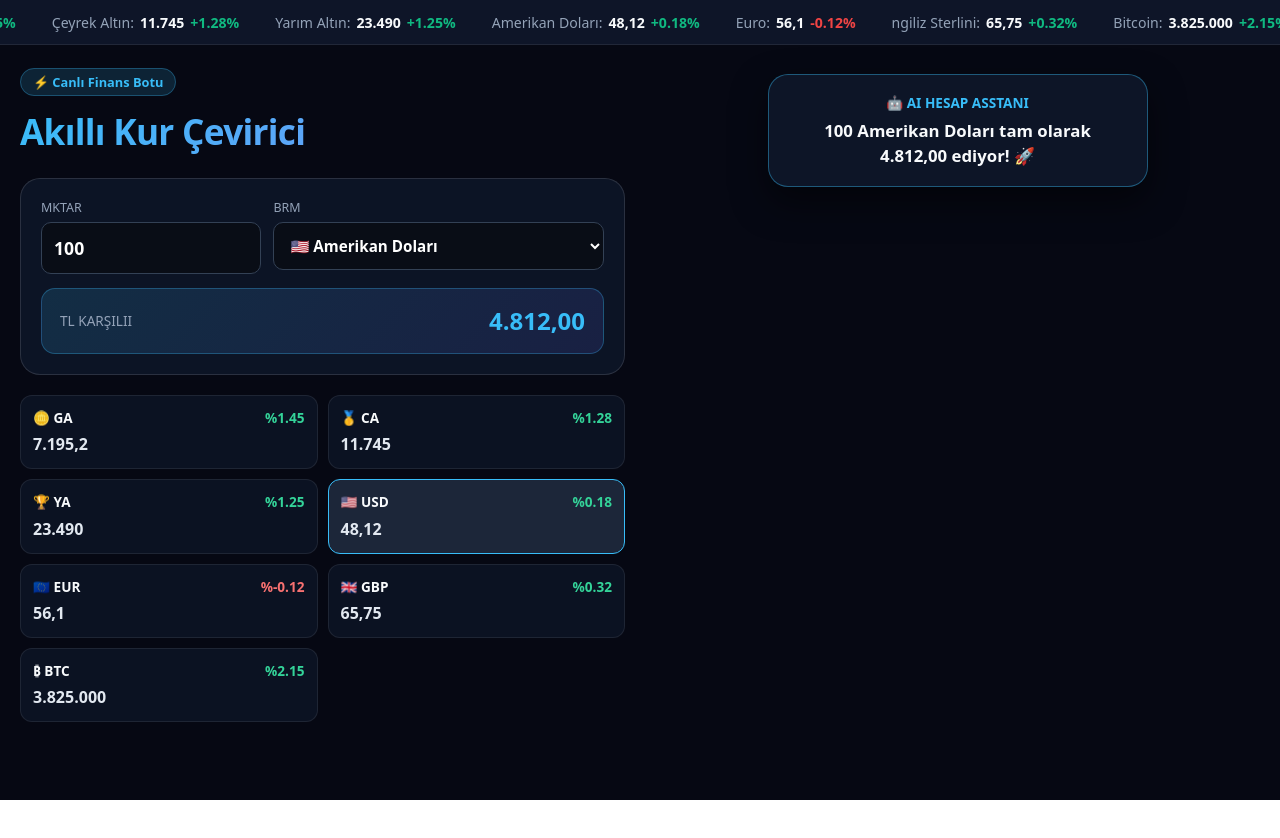
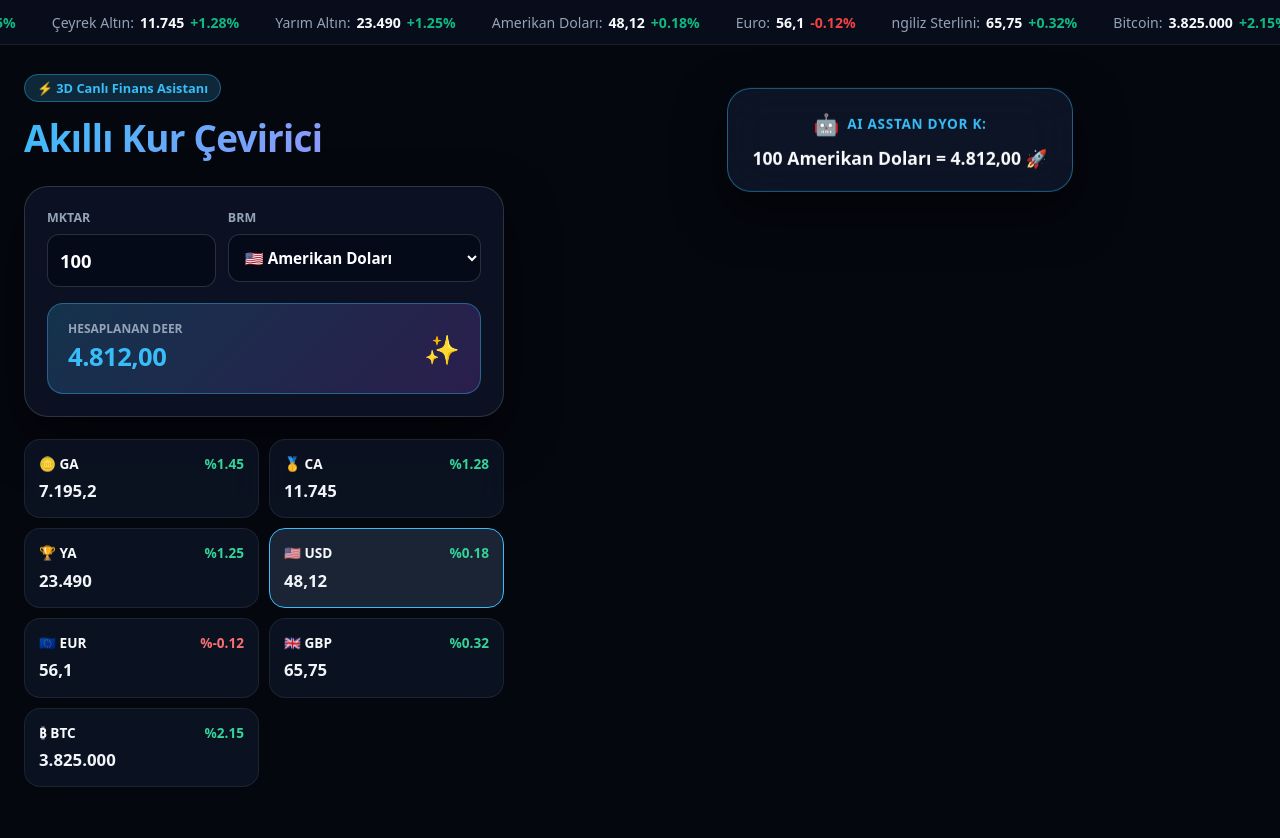
Before and after one commit to umutsenol79-ux/my-app, a Next.js app: page / in a window 1280 px wide. Shown: the top 838 px of the page. Before the commit the page ends 800 px from the top, so only its background shows below. Built offline with nearby package versions, Linux system fonts and the light colour scheme.

Commit message:
feat: make 3D robot full-screen background so it tracks mouse across entire website

```diff
--- a/app/page.tsx
+++ b/app/page.tsx
@@ -1,6 +1,6 @@
 'use client';
 
-import { useState, useEffect, useRef } from 'react';
+import { useState, useEffect } from 'react';
 import Script from 'next/script';
 
 interface RateItem {
@@ -28,7 +28,6 @@
   const [selectedCurrency, setSelectedCurrency] = useState<string>('USD');
   const [isThinking, setIsThinking] = useState<boolean>(false);
   const [robotSpeech, setRobotSpeech] = useState<string>('');
-  const [mousePos, setMousePos] = useState<{ x: number; y: number }>({ x: 0, y: 0 });
 
   const selectedItem = rates.find(r => r.code === selectedCurrency) || rates[0];
   const calculatedTotal = (calcAmount * selectedItem.sell).toLocaleString('tr-TR', { minimumFractionDigits: 2, maximumFractionDigits: 2 });
@@ -37,27 +36,14 @@
     setIsThinking(true);
     const timer = setTimeout(() => {
       setIsThinking(false);
-      setRobotSpeech(`${calcAmount} ${selectedItem.name} tam olarak ${calculatedTotal} ediyor! 🚀`);
+      setRobotSpeech(`${calcAmount} ${selectedItem.name} = ${calculatedTotal} 🚀`);
     }, 350);
 
     return () => clearTimeout(timer);
   }, [calcAmount, selectedCurrency]);
 
-  // Fare hareketini tüm pencerede takip edip 3D açı hesaplama
-  useEffect(() => {
-    const handleMouseMove = (e: MouseEvent) => {
-      const { innerWidth, innerHeight } = window;
-      const x = (e.clientX / innerWidth - 0.5) * 2; // -1 ile 1 arası
-      const y = (e.clientY / innerHeight - 0.5) * 2; // -1 ile 1 arası
-      setMousePos({ x, y });
-    };
-
-    window.addEventListener('mousemove', handleMouseMove);
-    return () => window.removeEventListener('mousemove', handleMouseMove);
-  }, []);
-
   return (
-    <main style={{ minHeight: '100vh', backgroundColor: '#060813', color: '#f8fafc', fontFamily: 'system-ui, -apple-system, sans-serif', position: 'relative', overflowX: 'hidden' }}>
+    <main style={{ minHeight: '100vh', backgroundColor: '#05070f', color: '#f8fafc', fontFamily: 'system-ui, -apple-system, sans-serif', position: 'relative', overflowX: 'hidden' }}>
 
       {/* Spline Viewer Kütüphanesi */}
       <Script
@@ -66,8 +52,25 @@
         type="module"
       />
 
+      {/* TÜM EKRANI KAPLAYAN 3D ROBOT KATMANI (Fareyi tüm ekranda takip eder) */}
+      <div style={{
+        position: 'fixed',
+        top: 0,
+        left: 0,
+        width: '100vw',
+        height: '100vh',
+        zIndex: 1,
+        pointerEvents: 'auto'
+      }}>
+        {/* @ts-expect-error spline-viewer web component */}
+        <spline-viewer
+          url="https://prod.spline.design/kZDDjO5HuC9GJUM2/scene.splinecode"
+          style={{ width: '100%', height: '100%' }}
+        />
+      </div>
+
       {/* Üst Canlı Kayan Şerit */}
-      <div style={{ position: 'relative', zIndex: 20, backgroundColor: 'rgba(15, 23, 42, 0.95)', borderBottom: '1px solid rgba(255,255,255,0.08)', overflow: 'hidden', whiteSpace: 'nowrap', padding: '10px 0' }}>
+      <div style={{ position: 'relative', zIndex: 30, backgroundColor: 'rgba(10, 15, 30, 0.85)', backdropFilter: 'blur(12px)', WebkitBackdropFilter: 'blur(12px)', borderBottom: '1px solid rgba(255,255,255,0.08)', overflow: 'hidden', whiteSpace: 'nowrap', padding: '10px 0', pointerEvents: 'none' }}>
         <div style={{ display: 'inline-block', animation: 'marquee 22s linear infinite' }}>
           {rates.map((r, i) => (
             <span key={i} style={{ margin: '0 18px', fontSize: '0.88rem' }}>
@@ -81,40 +84,60 @@
         </div>
       </div>
 
-      {/* Ana Grid Alanı */}
-      <div style={{ maxWidth: '1400px', margin: '0 auto', padding: '24px 20px', display: 'grid', gridTemplateColumns: 'repeat(auto-fit, minmax(340px, 1fr))', gap: '30px', alignItems: 'center', position: 'relative', zIndex: 10 }}>
+      {/* Ana çerik Izgarası (Cam Efektli & Şeffaf) */}
+      <div style={{
+        position: 'relative',
+        zIndex: 20,
+        maxWidth: '1400px',
+        margin: '0 auto',
+        padding: '30px 24px 80px 24px',
+        display: 'grid',
+        gridTemplateColumns: 'minmax(320px, 480px) 1fr',
+        gap: '40px',
+        pointerEvents: 'none'
+      }}>
 
-        {/* Sol Taraf: Hesaplama & Kurlar */}
-        <div style={{ zIndex: 15 }}>
+        {/* Sol Panel: Şık Cam Hesaplayıcı & Kurlar (Tıklanabilir) */}
+        <div style={{ pointerEvents: 'auto' }}>
+
           <div style={{ marginBottom: '20px' }}>
-            <span style={{ padding: '4px 12px', borderRadius: '9999px', background: 'rgba(56, 189, 248, 0.15)', border: '1px solid rgba(56, 189, 248, 0.3)', color: '#38bdf8', fontSize: '0.8rem', fontWeight: 'bold' }}>
-              ⚡ Canlı Finans Botu
+            <span style={{ padding: '4px 12px', borderRadius: '9999px', background: 'rgba(56, 189, 248, 0.18)', border: '1px solid rgba(56, 189, 248, 0.4)', color: '#38bdf8', fontSize: '0.8rem', fontWeight: 'bold' }}>
+              ⚡ 3D Canlı Finans Asistanı
             </span>
-            <h1 style={{ margin: '12px 0 6px 0', fontSize: '2.2rem', fontWeight: '900', letterSpacing: '-0.02em', background: 'linear-gradient(135deg, #38bdf8, #818cf8)', WebkitBackgroundClip: 'text', WebkitTextFillColor: 'transparent' }}>
+            <h1 style={{ margin: '12px 0 6px 0', fontSize: '2.3rem', fontWeight: '900', letterSpacing: '-0.02em', background: 'linear-gradient(135deg, #38bdf8 0%, #c084fc 100%)', WebkitBackgroundClip: 'text', WebkitTextFillColor: 'transparent' }}>
               Akıllı Kur Çevirici
             </h1>
           </div>
 
-          {/* Hesaplama Kutusu */}
-          <div style={{ background: 'rgba(15, 23, 42, 0.85)', backdropFilter: 'blur(16px)', border: '1px solid rgba(255, 255, 255, 0.12)', borderRadius: '20px', padding: '20px', marginBottom: '20px' }}>
-            <div style={{ display: 'flex', gap: '12px', marginBottom: '14px' }}>
+          {/* Hesaplama Kartı */}
+          <div style={{
+            background: 'rgba(15, 23, 42, 0.72)',
+            backdropFilter: 'blur(24px)',
+            WebkitBackdropFilter: 'blur(24px)',
+            border: '1px solid rgba(255, 255, 255, 0.14)',
+            borderRadius: '24px',
+            padding: '22px',
+            marginBottom: '22px',
+            boxShadow: '0 20px 50px rgba(0,0,0,0.6)'
+          }}>
+            <div style={{ display: 'flex', gap: '12px', marginBottom: '16px' }}>
               <div style={{ flex: 1 }}>
-                <label style={{ display: 'block', fontSize: '0.78rem', color: '#94a3b8', marginBottom: '4px' }}>MKTAR</label>
+                <label style={{ display: 'block', fontSize: '0.78rem', color: '#94a3b8', marginBottom: '6px', fontWeight: 'bold' }}>MKTAR</label>
                 <input
                   type="number"
                   min="1"
                   value={calcAmount}
                   onChange={(e) => setCalcAmount(Math.max(1, Number(e.target.value)))}
-                  style={{ width: '100%', padding: '12px', borderRadius: '10px', border: '1px solid #334155', backgroundColor: '#090d16', color: '#fff', fontSize: '1.1rem', fontWeight: 'bold', boxSizing: 'border-box' }}
+                  style={{ width: '100%', padding: '12px', borderRadius: '12px', border: '1px solid rgba(255,255,255,0.15)', backgroundColor: 'rgba(5, 10, 25, 0.85)', color: '#fff', fontSize: '1.15rem', fontWeight: 'bold', outline: 'none', boxSizing: 'border-box' }}
                 />
               </div>
 
               <div style={{ flex: 1.5 }}>
-                <label style={{ display: 'block', fontSize: '0.78rem', color: '#94a3b8', marginBottom: '4px' }}>BRM</label>
+                <label style={{ display: 'block', fontSize: '0.78rem', color: '#94a3b8', marginBottom: '6px', fontWeight: 'bold' }}>BRM</label>
                 <select
                   value={selectedCurrency}
                   onChange={(e) => setSelectedCurrency(e.target.value)}
-                  style={{ width: '100%', padding: '12px', borderRadius: '10px', border: '1px solid #334155', backgroundColor: '#090d16', color: '#fff', fontSize: '0.95rem', fontWeight: '600', cursor: 'pointer', boxSizing: 'border-box' }}
+                  style={{ width: '100%', padding: '12px', borderRadius: '12px', border: '1px solid rgba(255,255,255,0.15)', backgroundColor: 'rgba(5, 10, 25, 0.85)', color: '#fff', fontSize: '0.95rem', fontWeight: '600', cursor: 'pointer', outline: 'none', boxSizing: 'border-box' }}
                 >
                   {rates.map(r => (
                     <option key={r.code} value={r.code}>{r.icon} {r.name}</option>
@@ -124,83 +147,75 @@
             </div>
 
             {/* TL Sonuç Barı */}
-            <div style={{ padding: '14px 18px', borderRadius: '14px', background: 'linear-gradient(135deg, rgba(56, 189, 248, 0.15), rgba(99, 102, 241, 0.15))', border: '1px solid rgba(56, 189, 248, 0.3)', display: 'flex', justifyContent: 'space-between', alignItems: 'center' }}>
-              <span style={{ fontSize: '0.85rem', color: '#94a3b8' }}>TL KARŞILII</span>
-              <strong style={{ fontSize: '1.5rem', color: '#38bdf8' }}>{calculatedTotal}</strong>
+            <div style={{
+              padding: '16px 20px',
+              borderRadius: '16px',
+              background: 'linear-gradient(135deg, rgba(56, 189, 248, 0.2), rgba(168, 85, 247, 0.2))',
+              border: '1px solid rgba(56, 189, 248, 0.4)',
+              display: 'flex',
+              justifyContent: 'space-between',
+              alignItems: 'center'
+            }}>
+              <div>
+                <span style={{ fontSize: '0.75rem', color: '#94a3b8', display: 'block', fontWeight: '600' }}>HESAPLANAN DEER</span>
+                <strong style={{ fontSize: '1.6rem', color: '#38bdf8', letterSpacing: '-0.02em' }}>{calculatedTotal}</strong>
+              </div>
+              <span style={{ fontSize: '1.8rem' }}>✨</span>
             </div>
           </div>
 
-          {/* Kurlar Listesi */}
+          {/* Kurlar Grid */}
           <div style={{ display: 'grid', gridTemplateColumns: '1fr 1fr', gap: '10px' }}>
             {rates.map((item) => (
               <div
                 key={item.code}
                 onClick={() => setSelectedCurrency(item.code)}
                 style={{
-                  backgroundColor: selectedCurrency === item.code ? 'rgba(30, 41, 59, 0.95)' : 'rgba(15, 23, 42, 0.7)',
+                  backgroundColor: selectedCurrency === item.code ? 'rgba(30, 41, 59, 0.88)' : 'rgba(15, 23, 42, 0.65)',
+                  backdropFilter: 'blur(16px)',
+                  WebkitBackdropFilter: 'blur(16px)',
                   border: selectedCurrency === item.code ? '1.5px solid #38bdf8' : '1px solid rgba(255, 255, 255, 0.08)',
-                  borderRadius: '12px',
-                  padding: '12px',
+                  borderRadius: '16px',
+                  padding: '14px',
                   cursor: 'pointer',
-                  transition: 'all 0.2s'
+                  transition: 'all 0.2s ease'
                 }}
               >
                 <div style={{ display: 'flex', justifyContent: 'space-between', fontSize: '0.85rem', fontWeight: '700', marginBottom: '4px' }}>
                   <span>{item.icon} {item.code}</span>
                   <span style={{ color: item.change >= 0 ? '#34d399' : '#f87171' }}>%{item.change}</span>
                 </div>
-                <div style={{ fontSize: '1rem', fontWeight: '800', color: '#e2e8f0' }}>
+                <div style={{ fontSize: '1.05rem', fontWeight: '800', color: '#f1f5f9' }}>
                   {item.sell.toLocaleString('tr-TR')}
                 </div>
               </div>
             ))}
           </div>
+
         </div>
 
-        {/* Sağ Taraf: Farenin Yönüne Göre Eğilen & Bakan 3D Robot */}
-        <div style={{ display: 'flex', flexDirection: 'column', alignItems: 'center', position: 'relative' }}>
-
-          {/* Robot Mesaj Balonu */}
+        {/* Sağ Taraf: Robotun Üzerinde Havada Duran Konuşma Baloncuğu */}
+        <div style={{ display: 'flex', justifyContent: 'center', alignItems: 'flex-start', paddingTop: '20px' }}>
           <div style={{
-            width: '100%',
             maxWidth: '380px',
-            background: 'rgba(15, 23, 42, 0.92)',
-            backdropFilter: 'blur(20px)',
-            border: '1px solid rgba(56, 189, 248, 0.4)',
-            padding: '18px 22px',
-            borderRadius: '20px',
-            boxShadow: '0 15px 35px rgba(0,0,0,0.5)',
-            marginBottom: '10px',
+            background: 'rgba(15, 23, 42, 0.85)',
+            backdropFilter: 'blur(24px)',
+            WebkitBackdropFilter: 'blur(24px)',
+            border: '1.5px solid rgba(56, 189, 248, 0.45)',
+            padding: '20px 24px',
+            borderRadius: '24px',
+            boxShadow: '0 20px 50px rgba(0,0,0,0.6)',
             textAlign: 'center',
-            transform: `translate3d(${mousePos.x * 6}px, ${mousePos.y * 4}px, 0)`,
-            transition: 'transform 0.15s ease-out'
+            pointerEvents: 'auto',
+            animation: 'floatingBubble 4s ease-in-out infinite alternate'
           }}>
-            <div style={{ fontSize: '0.85rem', color: '#38bdf8', fontWeight: 'bold', marginBottom: '4px' }}>
-              🤖 AI HESAP ASSTANI
+            <div style={{ display: 'flex', alignItems: 'center', justifyContent: 'center', gap: '8px', marginBottom: '6px' }}>
+              <span style={{ fontSize: '1.3rem' }}>🤖</span>
+              <span style={{ fontSize: '0.85rem', color: '#38bdf8', fontWeight: '800', letterSpacing: '0.05em' }}>AI ASSTAN DYOR K:</span>
             </div>
-            <div style={{ fontSize: '1.05rem', color: '#f8fafc', fontWeight: '600' }}>
+            <div style={{ fontSize: '1.1rem', color: '#f8fafc', fontWeight: '700', lineHeight: '1.4' }}>
               {isThinking ? 'Hesaplanıyor... ⏳' : robotSpeech}
             </div>
-          </div>
-
-          {/* 3D Spline Robot Kutusu */}
-          <div
-            style={{
-              width: '100%',
-              height: '520px',
-              position: 'relative',
-              borderRadius: '24px',
-              overflow: 'hidden',
-              perspective: '1000px',
-              transform: `rotateY(${mousePos.x * 12}deg) rotateX(${-mousePos.y * 10}deg)`,
-              transition: 'transform 0.1s ease-out'
-            }}
-          >
-            {/* @ts-expect-error spline-viewer web component */}
-            <spline-viewer
-              url="https://prod.spline.design/kZDDjO5HuC9GJUM2/scene.splinecode"
-              style={{ width: '100%', height: '100%' }}
-            />
           </div>
         </div>
 
@@ -211,6 +226,10 @@
           0% { transform: translateX(0%); }
           100% { transform: translateX(-50%); }
         }
+        @keyframes floatingBubble {
+          0% { transform: translateY(0px); }
+          100% { transform: translateY(-10px); }
+        }
       `}</style>
     </main>
   );
```
